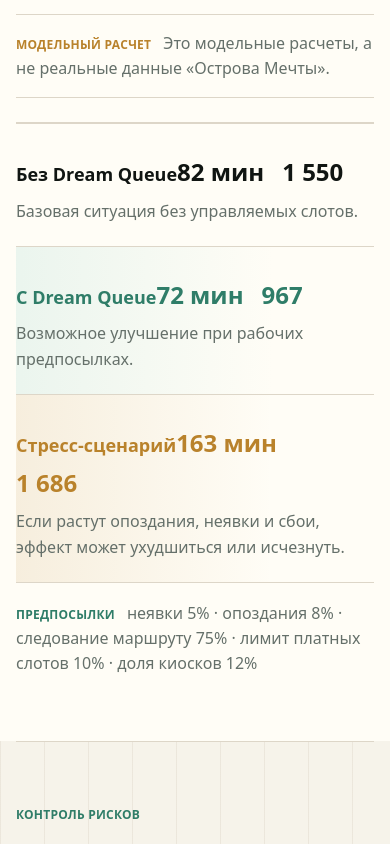
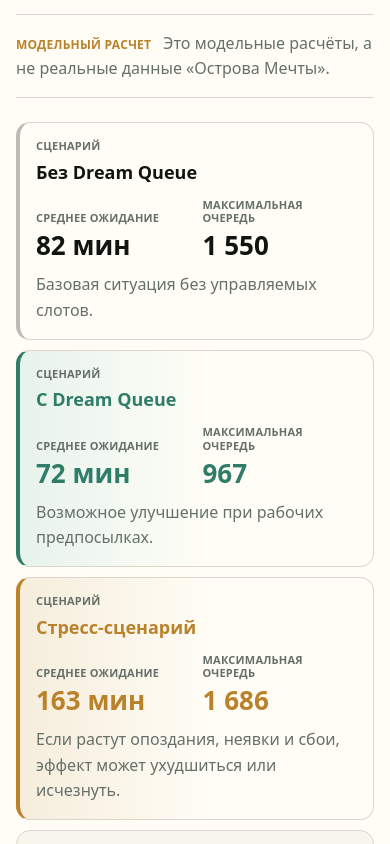
Before and after one commit to fedocc/dream-queue, a React (Vite) app in the folder web/: page / in a window 390 px wide. Shown: the part 6080-6924 px from the top of the page. Built offline with nearby package versions, Linux system fonts and the light colour scheme.

Commit message:
Polish Russian model comparison layout

```diff
--- a/web/src/App.tsx
+++ b/web/src/App.tsx
@@ -206,26 +206,31 @@
         <SectionHeader eyebrow="Модель" title="Базовый сценарий улучшается. Стресс-сценарий показывает границы эффекта." />
         <p className="modelWarning">
           <span>Модельный расчет</span>
-          Это модельные расчеты, а не реальные данные «Острова Мечты».
+          Это модельные расчёты, а не реальные данные «Острова Мечты».
         </p>
-        <div className="comparisonTable" role="table" aria-label="Сравнение сценариев модели">
-          <div className="comparisonHead" role="row">
-            <span role="columnheader">Сценарий</span>
-            <span role="columnheader">Среднее ожидание</span>
-            <span role="columnheader">Максимальная очередь</span>
-            <span role="columnheader">Что это означает</span>
-          </div>
+        <div className="comparisonGrid" aria-label="Сравнение сценариев модели">
           {modelRows.map((row) => (
-            <div className={`comparisonRow ${row.tone}`} role="row" key={row.scenario}>
-              <strong role="cell">{row.scenario}</strong>
-              <span role="cell" className="metricValue">{row.wait}</span>
-              <span role="cell" className="metricValue">{row.queue}</span>
-              <p role="cell">{row.meaning}</p>
-            </div>
+            <article className={`comparisonCard ${row.tone}`} key={row.scenario}>
+              <div className="scenarioTitle">
+                <span>Сценарий</span>
+                <strong>{row.scenario}</strong>
+              </div>
+              <div className="scenarioMetrics">
+                <div>
+                  <span>Среднее ожидание</span>
+                  <strong className="metricValue">{row.wait}</strong>
+                </div>
+                <div>
+                  <span>Максимальная очередь</span>
+                  <strong className="metricValue">{row.queue}</strong>
+                </div>
+              </div>
+              <p>{row.meaning}</p>
+            </article>
           ))}
         </div>
         <p className="assumptionLine">
-          <span>Предпосылки</span>
+          <span>Предпосылки:</span>
           {assumptions.join(" · ")}
         </p>
       </section>
--- a/web/src/styles.css
+++ b/web/src/styles.css
@@ -287,7 +287,7 @@
 .riskBands li,
 .timeline p,
 .dataIntro,
-.comparisonRow p,
+.comparisonCard p,
 .ledgerRow p,
 .modelWarning,
 .assumptionLine,
@@ -316,8 +316,7 @@
   white-space: nowrap;
 }
 
-.ledger,
-.comparisonTable {
+.ledger {
   overflow: hidden;
   border-top: 1px solid var(--ink);
   border-bottom: 1px solid var(--line);
@@ -331,8 +330,7 @@
   align-items: start;
 }
 
-.ledgerHead,
-.comparisonHead {
+.ledgerHead {
   color: var(--muted);
   font-size: 12px;
   font-weight: 780;
@@ -350,7 +348,7 @@
 }
 
 .ledgerRow strong,
-.comparisonRow strong {
+.scenarioTitle strong {
   font-size: 18px;
   line-height: 1.3;
   font-weight: 720;
@@ -411,57 +409,99 @@
   white-space: nowrap;
 }
 
-.comparisonHead,
-.comparisonRow {
+.comparisonGrid {
   display: grid;
-  grid-template-columns: minmax(130px, 0.45fr) minmax(96px, 0.28fr) minmax(108px, 0.3fr) minmax(0, 1fr);
-  gap: 24px;
-  align-items: baseline;
+  gap: 10px;
 }
 
-.comparisonHead {
-  padding: 16px 0;
+.comparisonCard {
+  display: grid;
+  grid-template-columns: minmax(150px, 0.62fr) minmax(260px, 0.82fr) minmax(0, 1fr);
+  gap: clamp(18px, 3vw, 32px);
+  align-items: center;
+  min-width: 0;
+  padding: 18px 20px;
+  background: rgba(255, 253, 246, 0.72);
+  border: 1px solid var(--line);
+  border-left: 4px solid rgba(16, 21, 18, 0.28);
+  border-radius: var(--radius);
 }
 
-.comparisonRow {
-  padding: 22px 0;
-  border-top: 1px solid var(--line);
+.comparisonCard.positive {
+  background: linear-gradient(90deg, rgba(220, 239, 232, 0.68), rgba(255, 253, 246, 0.84) 54%);
+  border-left-color: var(--accent);
+}
+
+.comparisonCard.warning {
+  background: linear-gradient(90deg, rgba(185, 130, 43, 0.13), rgba(255, 253, 246, 0.84) 54%);
+  border-left-color: var(--risk);
+}
+
+.scenarioTitle,
+.scenarioMetrics,
+.scenarioMetrics div {
+  min-width: 0;
+}
+
+.scenarioTitle span,
+.scenarioMetrics span {
+  display: block;
+  margin-bottom: 8px;
+  color: var(--muted);
+  font-size: 11px;
+  font-weight: 780;
+  letter-spacing: 0.02em;
+  line-height: 1.2;
+  text-transform: uppercase;
+}
+
+.scenarioMetrics {
+  display: grid;
+  grid-template-columns: repeat(2, minmax(112px, 1fr));
+  gap: 18px;
+  align-items: end;
+}
+
+.scenarioMetrics span {
+  white-space: nowrap;
 }
 
 .metricValue {
+  display: block;
+  color: var(--ink);
   white-space: nowrap;
-  font-size: clamp(24px, 3vw, 38px);
+  font-size: clamp(24px, 2.4vw, 32px);
   line-height: 1;
-  font-weight: 720;
+  font-weight: 740;
   font-variant-numeric: tabular-nums;
 }
 
-.comparisonRow.positive strong,
-.comparisonRow.positive .metricValue {
+.comparisonCard.positive .scenarioTitle strong,
+.comparisonCard.positive .metricValue {
   color: var(--accent);
 }
 
-.comparisonRow.positive {
-  background: linear-gradient(90deg, rgba(220, 239, 232, 0.58), transparent 72%);
-}
-
-.comparisonRow.warning strong,
-.comparisonRow.warning .metricValue {
+.comparisonCard.warning .scenarioTitle strong,
+.comparisonCard.warning .metricValue {
   color: var(--risk);
 }
 
-.comparisonRow.warning {
-  background: linear-gradient(90deg, rgba(185, 130, 43, 0.12), transparent 72%);
+.comparisonCard p {
+  max-width: 520px;
 }
 
 .assumptionLine {
-  margin-top: 18px;
-  max-width: 860px;
+  margin-top: 10px;
+  max-width: none;
+  padding: 14px 16px;
+  background: rgba(246, 243, 234, 0.72);
+  border: 1px solid var(--line);
+  border-radius: var(--radius);
 }
 
 .assumptionLine span {
-  display: inline-block;
-  margin-right: 12px;
+  display: inline;
+  margin-right: 6px;
   color: var(--accent);
 }
 
@@ -645,14 +685,13 @@
     grid-column: 2;
   }
 
-  .comparisonHead,
-  .comparisonRow {
-    grid-template-columns: minmax(110px, 0.6fr) minmax(88px, 0.3fr) minmax(94px, 0.32fr);
+  .comparisonCard {
+    grid-template-columns: minmax(130px, 0.56fr) minmax(248px, 1fr);
   }
 
-  .comparisonHead span:nth-child(4),
-  .comparisonRow p {
+  .comparisonCard p {
     grid-column: 1 / -1;
+    max-width: none;
   }
 
   .finalCta {
@@ -729,30 +768,40 @@
     font-size: clamp(32px, 10vw, 44px);
   }
 
-  .ledger,
-  .comparisonTable {
+  .ledger {
     border-top-color: var(--line);
   }
 
-  .ledgerHead,
-  .comparisonHead {
+  .ledgerHead {
     display: none;
   }
 
-  .ledgerRow,
-  .comparisonRow {
+  .ledgerRow {
     display: block;
     padding: 22px 0;
   }
 
-  .ledgerRow p,
-  .comparisonRow p {
+  .ledgerRow p {
     margin-top: 12px;
   }
 
-  .comparisonRow .metricValue {
-    display: inline-block;
-    margin: 14px 18px 0 0;
+  .comparisonCard {
+    grid-template-columns: 1fr;
+    gap: 14px;
+    padding: 16px;
+  }
+
+  .scenarioMetrics {
+    grid-template-columns: repeat(2, minmax(0, 1fr));
+    gap: 12px;
+  }
+
+  .scenarioMetrics span {
+    white-space: normal;
+  }
+
+  .metricValue {
+    font-size: 26px;
   }
 
   .stepFlow {
```
Also changed, not shown: 1 other file (tests, documents, lock files or other folders).
